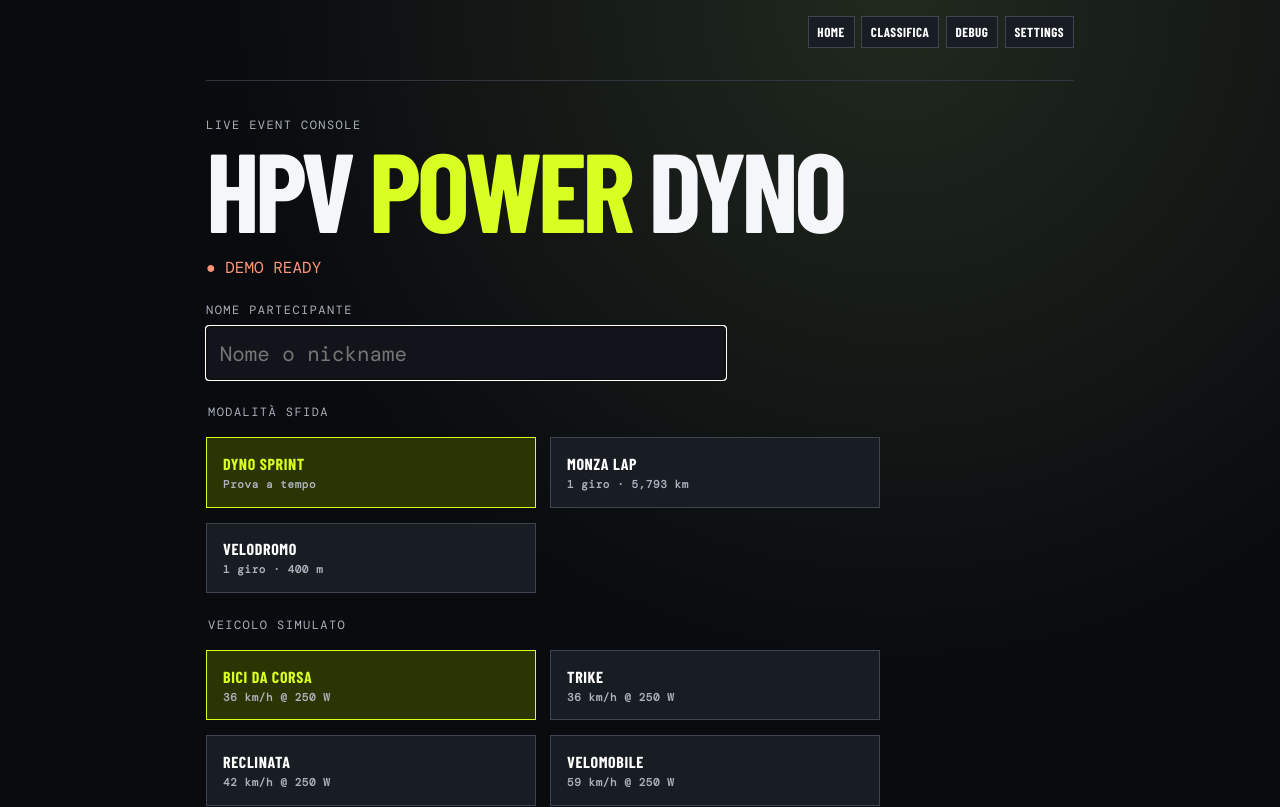
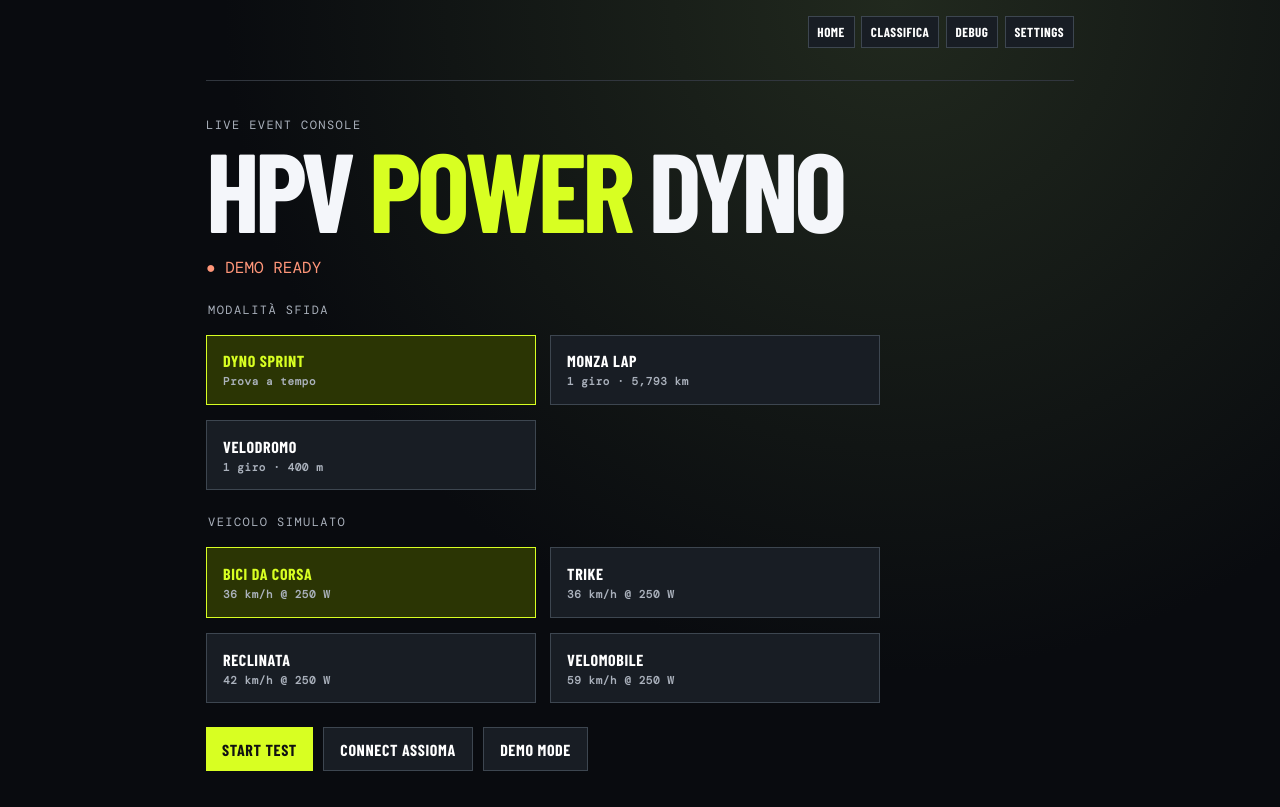
Before and after one commit to Markciccio/cyclo-dyno, a React (Vite) app: page / in a window 1280 px wide. Shown: the top 807 px of the page. Built offline with nearby package versions, Linux system fonts and the light colour scheme; a web font is replaced by a local one.

Commit message:
Simplify event start flow

```diff
--- a/src/features.css
+++ b/src/features.css
@@ -1 +1,2 @@
 .selector{display:grid;grid-template-columns:repeat(2,minmax(0,1fr));gap:.5rem;margin-top:.6rem;max-width:680px}.selector button{text-align:left;min-height:4.4rem}.selector b,.selector small{display:block}.selector small{font-family:'DM Mono';font-size:.68rem;color:#aab1bc;margin-top:.25rem}.track-map{display:flex;gap:1rem;align-items:center;justify-content:center;min-height:7rem;background:#0c1015;border:1px solid #29313b;padding:.5rem}.track-map>div{min-width:8rem}.track-map>div b{display:block;font-size:2rem;color:var(--volt)}.track-map svg{width:130px;height:90px}.track-base,.track-progress{fill:none;stroke-width:5;stroke-linecap:round}.track-base{stroke:#303843}.track-progress{stroke:var(--volt);filter:drop-shadow(0 0 4px #d8ff22)}.track-marker{fill:#fff;filter:drop-shadow(0 0 5px var(--volt))}@media(max-width:520px){.selector{grid-template-columns:1fr}.track-map{justify-content:space-between}.track-map svg{width:105px}}
+.home>.field,.home>fieldset:nth-of-type(3){display:none}
--- a/src/main.tsx
+++ b/src/main.tsx
@@ -3,4 +3,6 @@ import { createRoot } from 'react-dom/client'
 import { App } from './App'
 import './style.css'
 import './features.css'
+import { enableAnonymousRider } from './optionalRider'
 createRoot(document.getElementById('app')!).render(<StrictMode><App /></StrictMode>)
+enableAnonymousRider()
--- /dev/null
+++ b/src/optionalRider.ts
@@ -0,0 +1 @@
+export function enableAnonymousRider(){const fill=()=>{const input=document.querySelector<HTMLInputElement>('input[placeholder="Nome o nickname"]');if(!input||input.value)return;const setter=Object.getOwnPropertyDescriptor(HTMLInputElement.prototype,'value')?.set;setter?.call(input,'RIDER');input.dispatchEvent(new Event('input',{bubbles:true}))};new MutationObserver(fill).observe(document.body,{childList:true,subtree:true});fill()}
```
